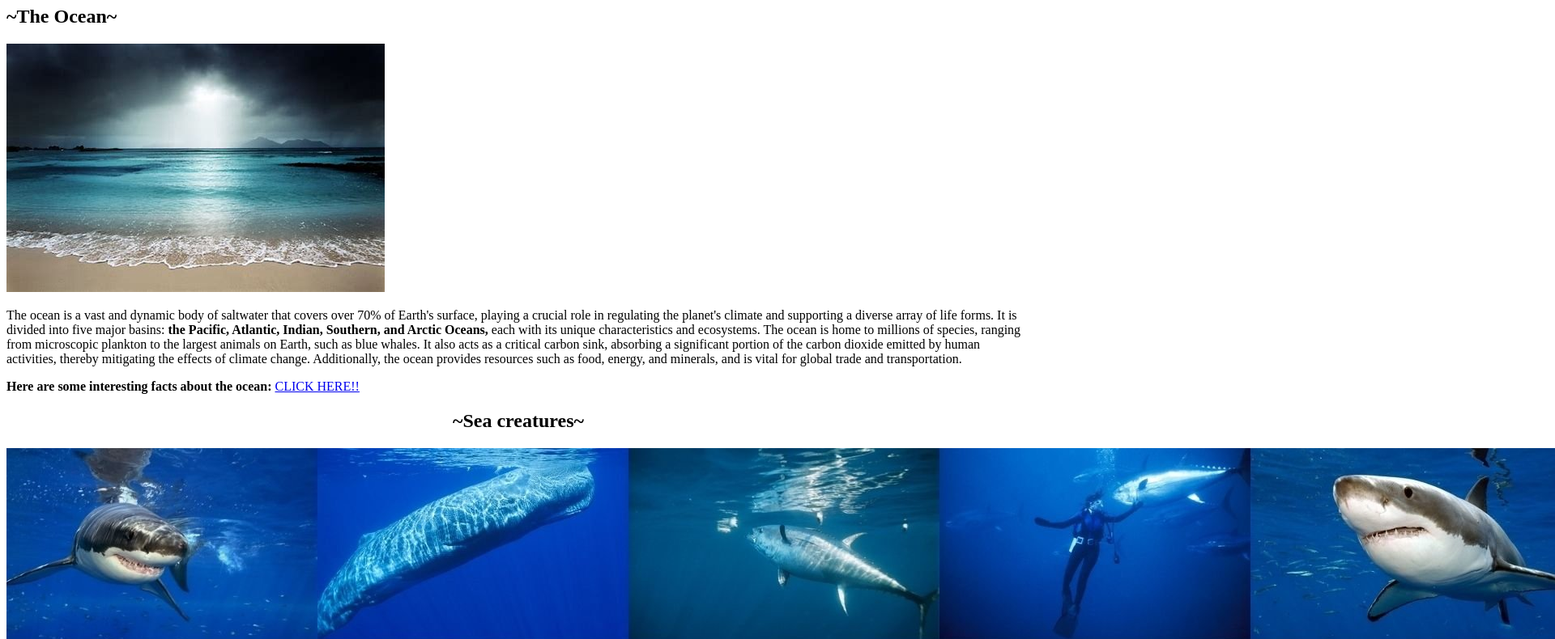
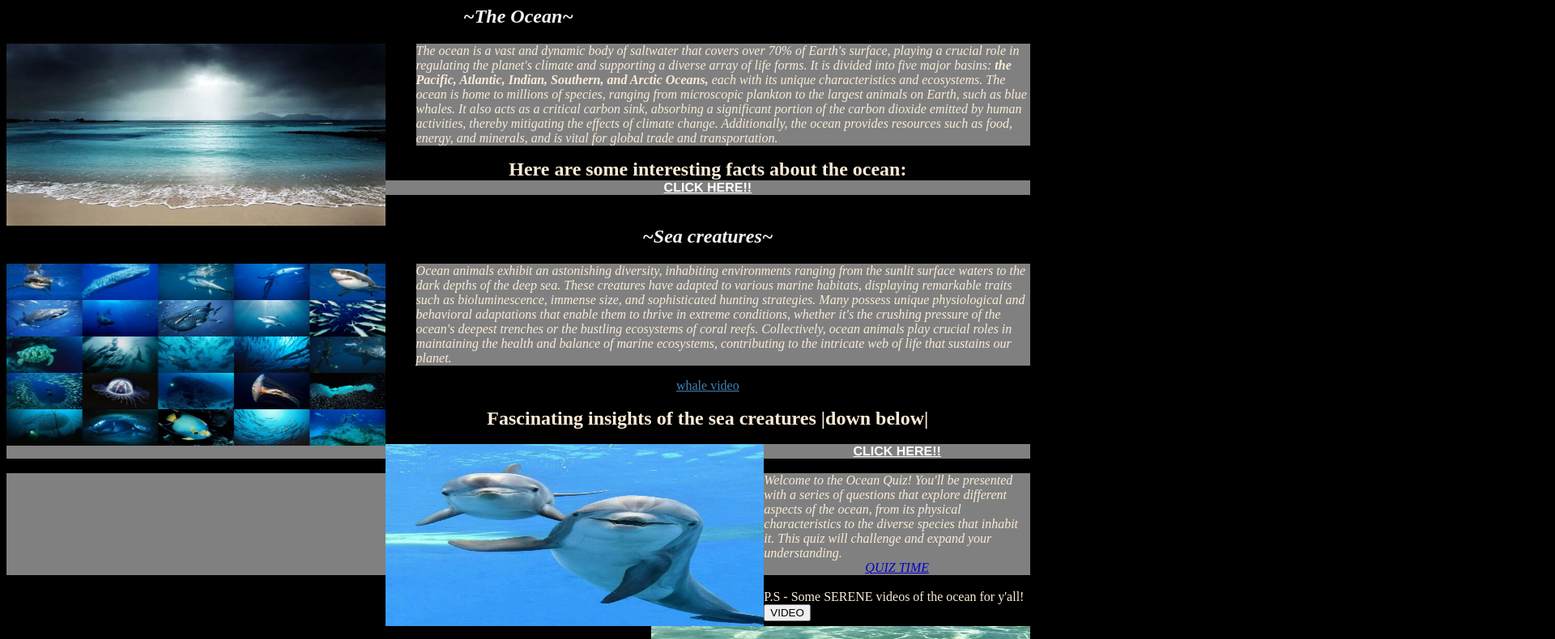
Before and after one commit to preethika43/OceanExpo, a website: page index.html in a window 1280 px wide. Shown: the part 73-863 px from the top of the page at 81% size, 1920 px wide, since content can reach past the window. Drawn offline with Linux system fonts and the light colour scheme.

Commit message:
Update index.html

```diff
--- a/index.html
+++ b/index.html
@@ -4,7 +4,7 @@
     <meta charset="UTF-8">
     <meta name="viewport" content="width=device-width, initial-scale=1.0">
     <title>Waves~</title>
-    <link rel="stylesheet" href="./sty">
+    <link rel="stylesheet" href="sty.css">
 </head>
 <body>
     <h1>WAVES<3</h1>
```
